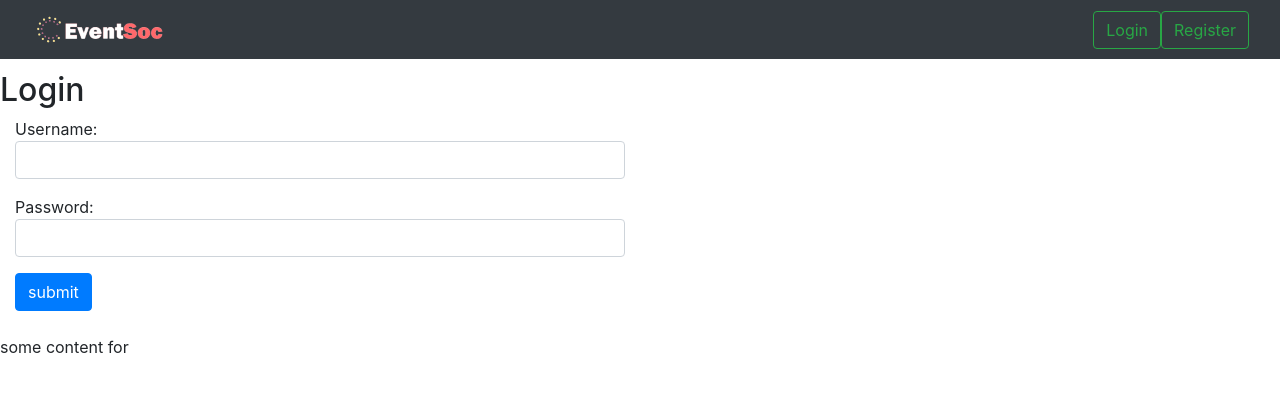
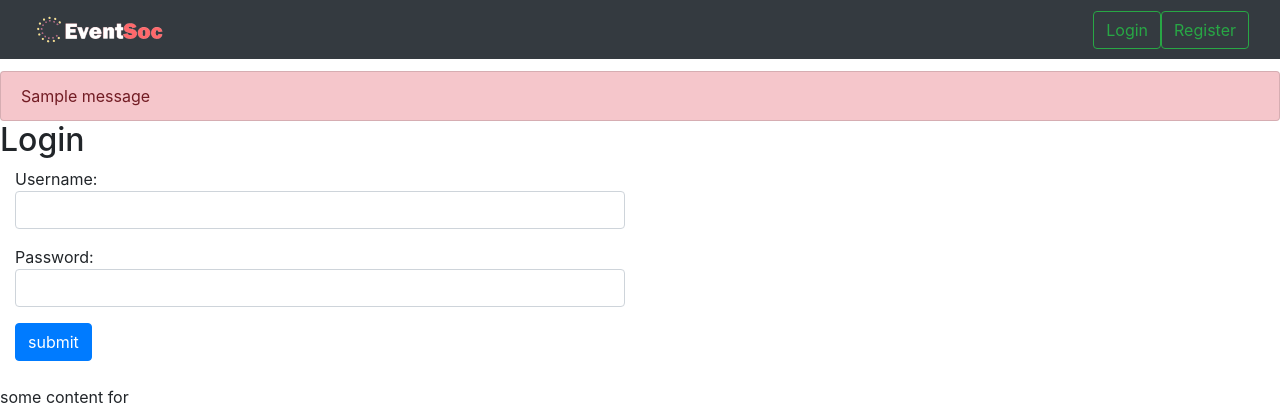
Before and after one commit to functionOverlord/eventsoc, a Django app: page /login/ in a window 1280 px wide. Shown: the top 420 px of the page. Run offline with Django 3.2, Linux system fonts and the light colour scheme; tables that the repository leaves empty hold one stand-in row (values such as "Sample post"); one stand-in notice (Sample message) is shown; some libraries are stand-ins or nearby versions.

Commit message:
Login error redirect

```diff
--- a/eventsoc/views.py
+++ b/eventsoc/views.py
@@ -7,6 +7,7 @@ from eventsoc.models import Society, Event, UserProfile, Category
 from django.contrib.auth.models import User
 from django.contrib.auth import authenticate, login, logout, update_session_auth_hash
 from django.shortcuts import redirect
+from django.contrib import messages
 
 
 def index(request):
@@ -29,8 +30,10 @@ def user_login(request):
             else:
                 return HttpResponse("account disabled")
         else:
-            return HttpResponse("Invalid login details")
-            print("Invalid login details:{0}, {1}".format(username, password))
+            messages.add_message(request, messages.ERROR, "Incorrect user or password")
+            return HttpResponseRedirect(reverse( 'login' ))
+            #return HttpResponse("Invalid login details")
+            #print("Invalid login details:{0}, {1}".format(username, password))
     else:
         return render(request, 'eventsoc/login.html', {})
 
--- a/templates/eventsoc/login.html
+++ b/templates/eventsoc/login.html
@@ -8,6 +8,13 @@
 {% block body_block %}
 <div class="container col-md-3 col-sm-6" >
   </div>
+    {% if messages %}
+      <ul class="list-group">
+          {% for message in messages %}
+            <li class="list-group-item list-group-item-danger" {% if message.tags %} class="{{ message.tags }}"{% endif %}>{{ message }}</li>
+          {% endfor %}
+      </ul>
+    {% endif %}
     <h2>Login</h2>
     <form class="col-md-6" id="user_form" method="post" action="{% url 'login' %}">
       {% csrf_token %}
```
